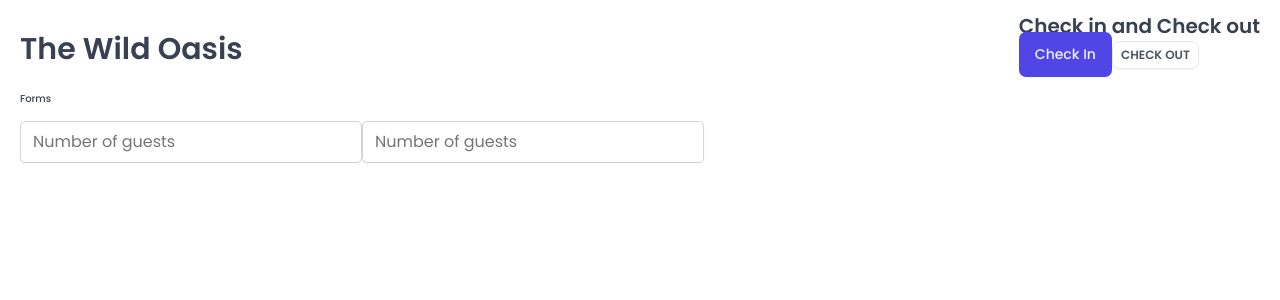
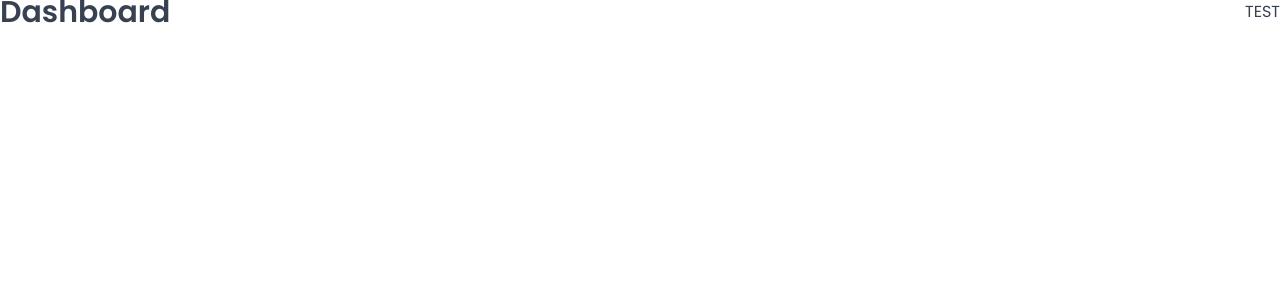
Before and after one commit to seyfe-esubalew/React-the-wild-oasis, a React (Vite) app: page /dashboard in a window 1280 px wide. Shown: the top 300 px of the page. Built offline with nearby package versions, Linux system fonts and the light colour scheme; a web font is replaced by a local one.

Commit message:
setting up pages and routes

```diff
--- a/package.json
+++ b/package.json
@@ -12,6 +12,7 @@
   "dependencies": {
     "react": "^18.2.0",
     "react-dom": "^18.2.0",
+    "react-router-dom": "^6.16.0",
     "styled-components": "^6.0.9"
   },
   "devDependencies": {
--- a/src/App.jsx
+++ b/src/App.jsx
@@ -1,39 +1,30 @@
-import styled from "styled-components";
+import { BrowserRouter, Navigate, Route, Routes } from "react-router-dom";
+import Dashboard from "./pages/Dashboard";
+import Bookings from "./pages/Bookings";
+import Cabins from "./pages/Cabins";
+import Users from "./pages/Users";
+import Settings from "./pages/Settings";
+import Account from "./pages/Account";
+import Login from "./pages/Login";
+import PageNotFound from "./pages/PageNotFound";
 import GlobalStyles from "./styles/GlobalStyles";
-import Button from "./ui/Button";
-import Input from "./ui/Input";
-import Heading from "./ui/Heading";
-import Row from "./ui/Row";
-
-const StyledApp = styled.div`
-  padding: 20px;
-`;
 function App() {
   return (
     <>
       <GlobalStyles />
-      <StyledApp>
-        <Row>
-          <Row type="horizontal">
-            <Heading as="h1">The Wild Oasis</Heading>
-            <div>
-              <Heading as="h2">Check in and Check out</Heading>
-
-              <Button>Check In</Button>
-              <Button variation="secondary" size="small">
-                Check Out
-              </Button>
-            </div>
-          </Row>
-          <Row>
-            <Heading as="h3">Forms</Heading>
-            <form>
-              <Input type="number" placeholder="Number of guests" />
-              <Input type="number" placeholder="Number of guests" />
-            </form>
-          </Row>
-        </Row>
-      </StyledApp>
+      <BrowserRouter>
+        <Routes>
+          <Route index element={<Navigate replace to="dashboard" />} />
+          <Route path="dashboard" element={<Dashboard />} />
+          <Route path="bookings" element={<Bookings />} />
+          <Route path="cabins" element={<Cabins />} />
+          <Route path="users" element={<Users />} />
+          <Route path="settings" element={<Settings />} />
+          <Route path="account" element={<Account />} />
+          <Route path="Login" element={<Login />} />
+          <Route path="*" element={<PageNotFound />} />
+        </Routes>
+      </BrowserRouter>
     </>
   );
 }
```
Also changed, not shown: 1 other file (tests, documents, lock files or other folders).
